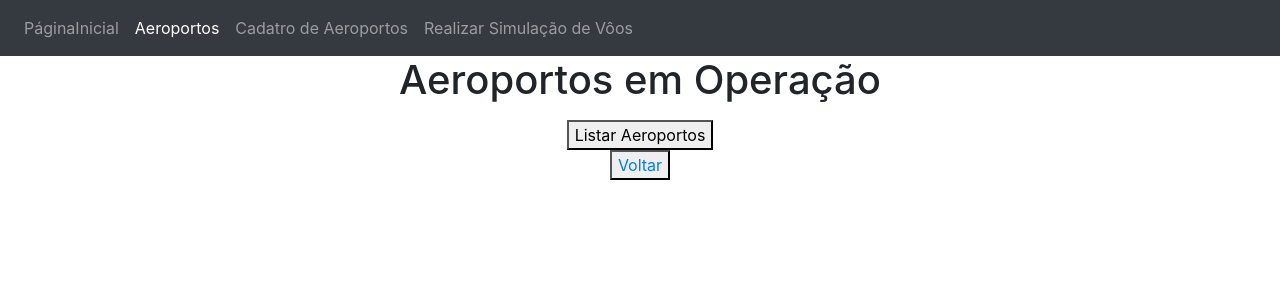
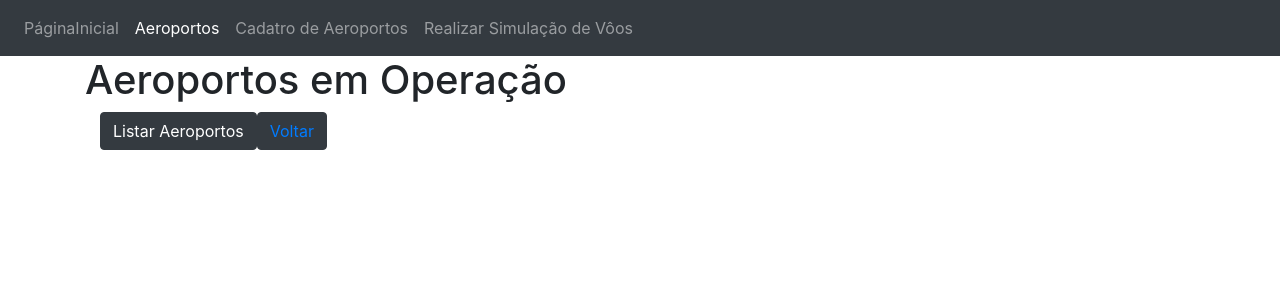
Before and after one commit to nfers/aeroportos, a React (Create React App) app in the folder airport-ui/: page /airports in a window 1280 px wide. Shown: the top 300 px of the page. Built offline with nearby package versions, Linux system fonts and the light colour scheme.

Commit message:
ajuste realizado na página inicial do componente, removido componetes desnecessários

```diff
--- a/airport-ui/package.json
+++ b/airport-ui/package.json
@@ -4,6 +4,7 @@
   "version": "0.1.0",
   "private": true,
   "dependencies": {
+    "@material-ui/icons": "^4.9.1",
     "@testing-library/jest-dom": "^4.2.4",
     "@testing-library/react": "^9.3.2",
     "@testing-library/user-event": "^7.1.2",
--- a/airport-ui/public/index.html
+++ b/airport-ui/public/index.html
@@ -5,16 +5,14 @@
   <meta charset="utf-8" />
 
   <link rel="icon" href="%PUBLIC_URL%/favicon.ico" />
-  <link href="https://fonts.googleapis.com/icon?family=Material+Icons" rel="stylesheet">
-
   <link rel="stylesheet" href="https://stackpath.bootstrapcdn.com/bootstrap/4.4.1/css/bootstrap.min.css"
     integrity="sha384-Vkoo8x4CGsO3+Hhxv8T/Q5PaXtkKtu6ug5TOeNV6gBiFeWPGFN9MuhOf23Q9Ifjh" crossorigin="anonymous">
-    <meta name="theme-color" content="#000000" />
+  <meta name="theme-color" content="#000000" />
   <meta name="viewport" content="width=device-width, initial-scale=1, shrink-to-fit=no">
   <meta name="description" content="Web site created using create-react-app" />
   <link rel="apple-touch-icon" href="%PUBLIC_URL%/logo192.png" />
   <link rel="manifest" href="%PUBLIC_URL%/manifest.json" />
-  <title>Aeroportos - Simulação de Vôo</title>
+  <title>Simulador de Nuvens</title>
 </head>
 
 <body>
--- a/airport-ui/src/App.js
+++ b/airport-ui/src/App.js
@@ -5,27 +5,25 @@ import { BrowserRouter, Route, Switch } from 'react-router-dom';
 import NavBar from './components/Layout/NavBar/index';
 import AirportHome from './components/Airports/Home';
 
-import NewAirport from './components/Airports/NewAirport';
+import Create from './components/Airports/Create';
 import Simulacao from './components/Simulacao';
+import Inicial from './components/Inicial';
 
 function App() {
 
   return (
     <>
       <BrowserRouter>
-        <div className="App">
-          <NavBar />
-          <Switch>
-            <Route path="/" exact />
-            <Route path="/airports" component={AirportHome} />
-            <Route path="/simular" component={Simulacao} />
-            <Route path="/new" component={NewAirport} />
-          </Switch>
-        </div>
+        <NavBar />
+        <Switch>
+          <Route path="/" exact component={Inicial} />
+          <Route path="/airports" component={AirportHome} />
+          <Route path="/simular" component={Simulacao} />
+          <Route path="/new" component={Create} />
+        </Switch>
       </BrowserRouter>
     </>
   )
-
 }
 
 export default App;
--- a/airport-ui/src/components/Airports/Home.js
+++ b/airport-ui/src/components/Airports/Home.js
@@ -14,19 +14,26 @@ const AirportHome = () => {
   };
 
   return (
+    <>
+      <div className="container">
+        <h1>Aeroportos em Operação</h1>
+      </div>
+      <div className="container">
+        <form onSubmit={handleSubmit}>
+          <div className="container-fluid">
+            <button className="btn btn-dark">Listar Aeroportos</button>
+            <button className="btn btn-dark"><Link to='/'>Voltar</Link></button>
+          </div>
+          <div className="list-group">
+            <ul className="list-group">
+              {airports.data.map((names, index) => (
+                <li className="list-group-item" key={index}>{names.name} </li>))}
+            </ul>
+          </div>
+        </form>
 
-    <div className="container-fluid">
-      <h1>Aeroportos em Operação</h1>
-      <form onSubmit={handleSubmit}>
-        <ul>
-          {airports.data.map((names, index) => (
-            <li key={index}>{names.name} </li>))}
-
-        </ul>
-        <button>Listar Aeroportos</button>
-      </form>
-      <button><Link to='/'>Voltar</Link></button>
-    </div>
+      </div>
+    </>
   )
 }
 
--- a/airport-ui/src/components/Airports/NewAirport.js
+++ /dev/null
@@ -1,39 +0,0 @@
-import React, { useState } from 'react';
-import { Link } from 'react-router-dom'
-import api from '../../services/api';
-
-const NewAirport = () => {
-
-  const [ newAirport, SetNewAirport] = useState('');
-
-async function handleSubmit (e) {
-  e.preventDefault();
-
-  let values = [{
-    name: "GYN - Aeroporto de Goiania",
-    city: "Goiânia",
-    country: "Brasil"
-
-  }]
-
-  handleSubmit = await api.post('airports', values).then(
-    ({ data }) => {
-      console.log(values);
-      console.log(data);
-      SetNewAirport(data);
-    }
-  )
-}
-
-  return (
-    <div className="container">
-      <button onClick={handleSubmit}> Vai</button>
-      <form>
-        {console.log(newAirport)}
-      </form>
-    </div>
-
-  )
-}
-
-export default NewAirport;
```
Also changed, not shown: airport-ui/src/components/Inicial.js (deleted, +0 -21 lines), airport-ui/src/components/PaginaInicial.js (added, +36 -0 lines).
